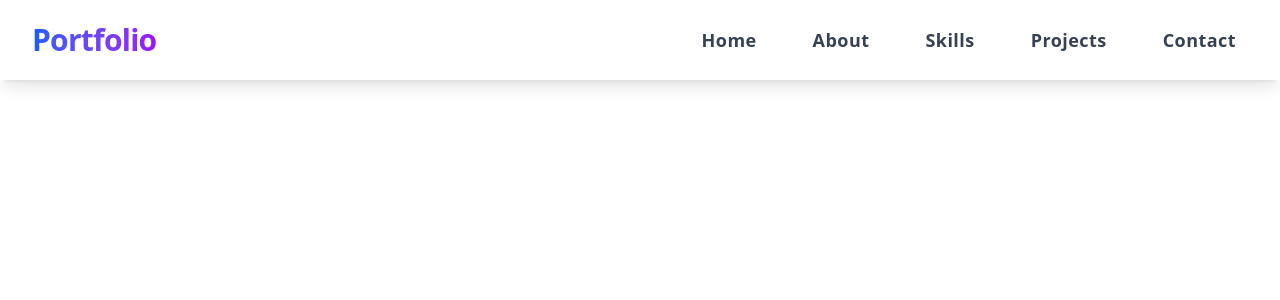
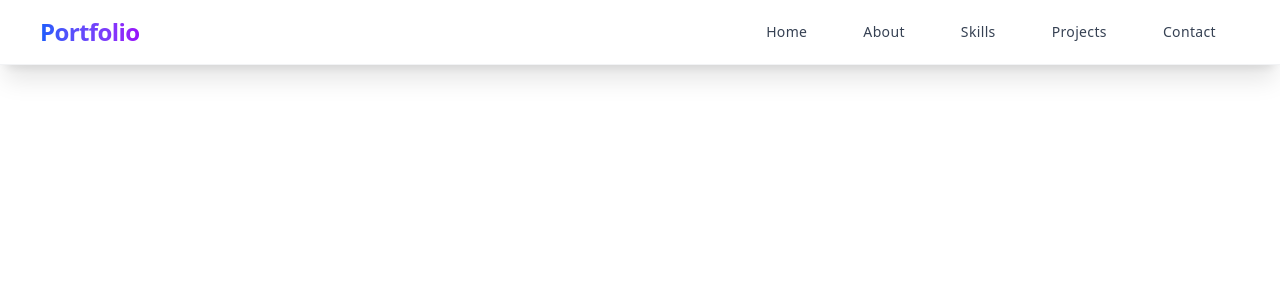
Before and after one commit to KavishkaDulshan/Portfolio, a React (Vite) app: page / in a window 1280 px wide. Shown: the top 300 px of the page. Built offline with nearby package versions, Linux system fonts and the light colour scheme.

Commit message:
changed nav bar font

```diff
--- a/src/assets/components/NavBar.jsx
+++ b/src/assets/components/NavBar.jsx
@@ -28,35 +28,35 @@ const NavBar = () => {
   }, [])
 
   return (
-    <nav className="bg-white shadow-lg fixed w-full top-0 z-50 overflow-hidden group font-inter">
+    <nav className="bg-white/95 backdrop-blur-md shadow-xl fixed w-full top-0 z-50 overflow-hidden group font-inter border-b border-gray-200/50">
       {/* Spotlight effect */}
       <div className="absolute inset-0 bg-gradient-radial from-blue-100/30 via-transparent to-transparent opacity-0 group-hover:opacity-100 transition-opacity duration-500 pointer-events-none spotlight"></div>
 
-      <div className="max-w-7xl mx-auto px-4 sm:px-6 lg:px-8 relative z-10">
-        <div className="flex justify-between items-center h-20">
+      <div className="max-w-7xl mx-auto px-6 sm:px-8 lg:px-10 relative z-10">
+        <div className="flex justify-between items-center h-16">
           {/* Logo/Brand */}
           <div className="flex-shrink-0">
-            <a href="#" className="text-3xl font-bold bg-gradient-to-r from-blue-600 to-purple-600 bg-clip-text text-transparent hover:from-purple-600 hover:to-blue-600 transition-all duration-300 tracking-tight">
+            <a href="#" className="text-2xl font-bold bg-gradient-to-r from-blue-600 to-purple-600 bg-clip-text text-transparent hover:from-purple-600 hover:to-blue-600 transition-all duration-300 tracking-tight">
               Portfolio
             </a>
           </div>
 
           {/* Desktop Menu */}
           <div className="hidden md:block">
-            <div className="ml-10 flex items-baseline space-x-8">
-              <a href="#home" className="text-gray-700 hover:text-blue-600 px-3 py-2 rounded-md text-lg font-semibold tracking-wide transition-all duration-300 hover:scale-105 relative after:absolute after:bottom-0 after:left-0 after:h-0.5 after:w-0 after:bg-blue-600 after:transition-all after:duration-300 hover:after:w-full">
+            <div className="flex items-center space-x-2">
+              <a href="#home" className="text-gray-700 hover:text-white hover:bg-blue-600 px-6 py-3 rounded-full text-sm font-medium tracking-wide transition-all duration-300 hover:shadow-lg hover:scale-105 active:scale-95">
                 Home
               </a>
-              <a href="#about" className="text-gray-700 hover:text-blue-600 px-3 py-2 rounded-md text-lg font-semibold tracking-wide transition-all duration-300 hover:scale-105 relative after:absolute after:bottom-0 after:left-0 after:h-0.5 after:w-0 after:bg-blue-600 after:transition-all after:duration-300 hover:after:w-full">
+              <a href="#about" className="text-gray-700 hover:text-white hover:bg-blue-600 px-6 py-3 rounded-full text-sm font-medium tracking-wide transition-all duration-300 hover:shadow-lg hover:scale-105 active:scale-95">
                 About
               </a>
-              <a href="#skills" className="text-gray-700 hover:text-blue-600 px-3 py-2 rounded-md text-lg font-semibold tracking-wide transition-all duration-300 hover:scale-105 relative after:absolute after:bottom-0 after:left-0 after:h-0.5 after:w-0 after:bg-blue-600 after:transition-all after:duration-300 hover:after:w-full">
+              <a href="#skills" className="text-gray-700 hover:text-white hover:bg-blue-600 px-6 py-3 rounded-full text-sm font-medium tracking-wide transition-all duration-300 hover:shadow-lg hover:scale-105 active:scale-95">
                 Skills
               </a>
-              <a href="#projects" className="text-gray-700 hover:text-blue-600 px-3 py-2 rounded-md text-lg font-semibold tracking-wide transition-all duration-300 hover:scale-105 relative after:absolute after:bottom-0 after:left-0 after:h-0.5 after:w-0 after:bg-blue-600 after:transition-all after:duration-300 hover:after:w-full">
+              <a href="#projects" className="text-gray-700 hover:text-white hover:bg-blue-600 px-6 py-3 rounded-full text-sm font-medium tracking-wide transition-all duration-300 hover:shadow-lg hover:scale-105 active:scale-95">
                 Projects
               </a>
-              <a href="#contact" className="text-gray-700 hover:text-blue-600 px-3 py-2 rounded-md text-lg font-semibold tracking-wide transition-all duration-300 hover:scale-105 relative after:absolute after:bottom-0 after:left-0 after:h-0.5 after:w-0 after:bg-blue-600 after:transition-all after:duration-300 hover:after:w-full">
+              <a href="#contact" className="text-gray-700 hover:text-white hover:bg-blue-600 px-6 py-3 rounded-full text-sm font-medium tracking-wide transition-all duration-300 hover:shadow-lg hover:scale-105 active:scale-95">
                 Contact
               </a>
             </div>
@@ -66,7 +66,7 @@ const NavBar = () => {
           <div className="md:hidden">
             <button
               onClick={toggleMenu}
-              className="inline-flex items-center justify-center p-2 rounded-md text-gray-700 hover:text-blue-600 hover:bg-gray-100 focus:outline-none focus:ring-2 focus:ring-inset focus:ring-blue-500 transition-all duration-300"
+              className="inline-flex items-center justify-center w-12 h-12 rounded-full text-gray-700 hover:text-white hover:bg-blue-600 focus:outline-none focus:ring-4 focus:ring-blue-200 transition-all duration-300 hover:shadow-lg active:scale-95"
             >
               <span className="sr-only">Open main menu</span>
               <div className="relative w-6 h-6">
@@ -96,38 +96,38 @@ const NavBar = () => {
 
       {/* Mobile Menu */}
       <div className={`md:hidden transition-all duration-300 ease-in-out ${isMenuOpen ? 'max-h-96 opacity-100' : 'max-h-0 opacity-0'} overflow-hidden`}>
-        <div className="px-2 pt-2 pb-3 space-y-1 sm:px-3 bg-white shadow-lg">
+        <div className="px-6 pt-4 pb-6 space-y-3 bg-white/95 backdrop-blur-md shadow-lg border-t border-gray-200/50">
           <a
             href="#home"
-            className="text-gray-700 hover:text-blue-600 hover:bg-gray-100 block px-3 py-2 rounded-md text-base font-semibold tracking-wide transition-all duration-300 transform hover:scale-105 hover:translate-x-2"
+            className="text-gray-700 hover:text-white hover:bg-blue-600 block px-6 py-4 rounded-full text-base font-medium tracking-wide transition-all duration-300 transform hover:scale-105 hover:shadow-lg active:scale-95"
             onClick={toggleMenu}
           >
             Home
           </a>
           <a
             href="#about"
-            className="text-gray-700 hover:text-blue-600 hover:bg-gray-100 block px-3 py-2 rounded-md text-base font-semibold tracking-wide transition-all duration-300 transform hover:scale-105 hover:translate-x-2"
+            className="text-gray-700 hover:text-white hover:bg-blue-600 block px-6 py-4 rounded-full text-base font-medium tracking-wide transition-all duration-300 transform hover:scale-105 hover:shadow-lg active:scale-95"
             onClick={toggleMenu}
           >
             About
           </a>
           <a
             href="#skills"
-            className="text-gray-700 hover:text-blue-600 hover:bg-gray-100 block px-3 py-2 rounded-md text-base font-semibold tracking-wide transition-all duration-300 transform hover:scale-105 hover:translate-x-2"
+            className="text-gray-700 hover:text-white hover:bg-blue-600 block px-6 py-4 rounded-full text-base font-medium tracking-wide transition-all duration-300 transform hover:scale-105 hover:shadow-lg active:scale-95"
             onClick={toggleMenu}
           >
             Skills
           </a>
           <a
             href="#projects"
-            className="text-gray-700 hover:text-blue-600 hover:bg-gray-100 block px-3 py-2 rounded-md text-base font-semibold tracking-wide transition-all duration-300 transform hover:scale-105 hover:translate-x-2"
+            className="text-gray-700 hover:text-white hover:bg-blue-600 block px-6 py-4 rounded-full text-base font-medium tracking-wide transition-all duration-300 transform hover:scale-105 hover:shadow-lg active:scale-95"
             onClick={toggleMenu}
           >
             Projects
           </a>
           <a
             href="#contact"
-            className="text-gray-700 hover:text-blue-600 hover:bg-gray-100 block px-3 py-2 rounded-md text-base font-semibold tracking-wide transition-all duration-300 transform hover:scale-105 hover:translate-x-2"
+            className="text-gray-700 hover:text-white hover:bg-blue-600 block px-6 py-4 rounded-full text-base font-medium tracking-wide transition-all duration-300 transform hover:scale-105 hover:shadow-lg active:scale-95"
             onClick={toggleMenu}
           >
             Contact
--- a/src/index.css
+++ b/src/index.css
@@ -1,4 +1,4 @@
-@import url('https://fonts.googleapis.com/css2?family=Inter:wght@300;400;500;600;700;800;900&display=swap');
+@import url('https://fonts.googleapis.com/css2?family=Roboto:wght@300;400;500;600;700&family=Inter:wght@300;400;500;600;700;800;900&display=swap');
 @import "tailwindcss";
 
 /* Custom spotlight effect */
@@ -21,3 +21,28 @@ nav:hover .spotlight {
     transform: scale(1);
   }
 }
+
+/* Android-like ripple effect */
+@keyframes ripple {
+  0% {
+    transform: scale(0);
+    opacity: 0.7;
+  }
+  100% {
+    transform: scale(4);
+    opacity: 0;
+  }
+}
+
+/* Material Design elevation shadows */
+.shadow-elevation-1 {
+  box-shadow: 0 1px 3px rgba(0, 0, 0, 0.12), 0 1px 2px rgba(0, 0, 0, 0.24);
+}
+
+.shadow-elevation-2 {
+  box-shadow: 0 3px 6px rgba(0, 0, 0, 0.16), 0 3px 6px rgba(0, 0, 0, 0.23);
+}
+
+.shadow-elevation-3 {
+  box-shadow: 0 10px 20px rgba(0, 0, 0, 0.19), 0 6px 6px rgba(0, 0, 0, 0.23);
+}
```
